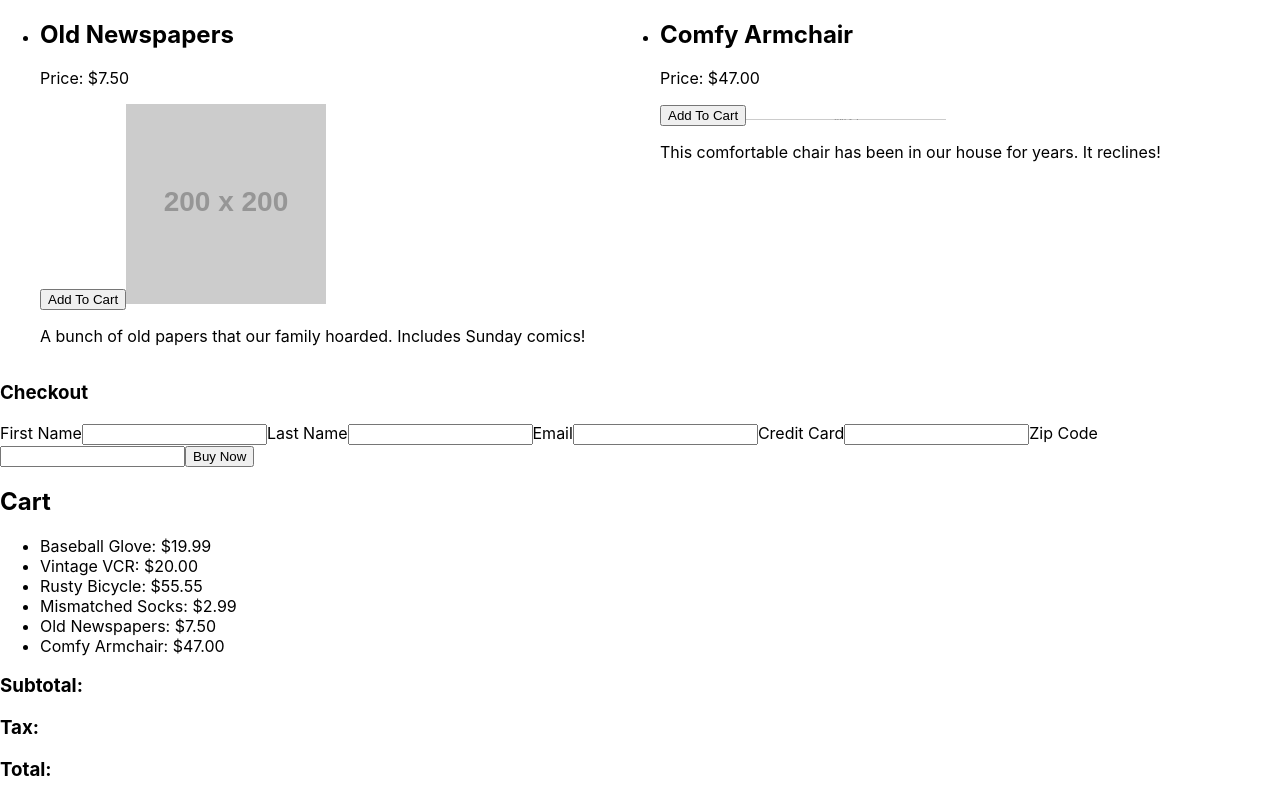
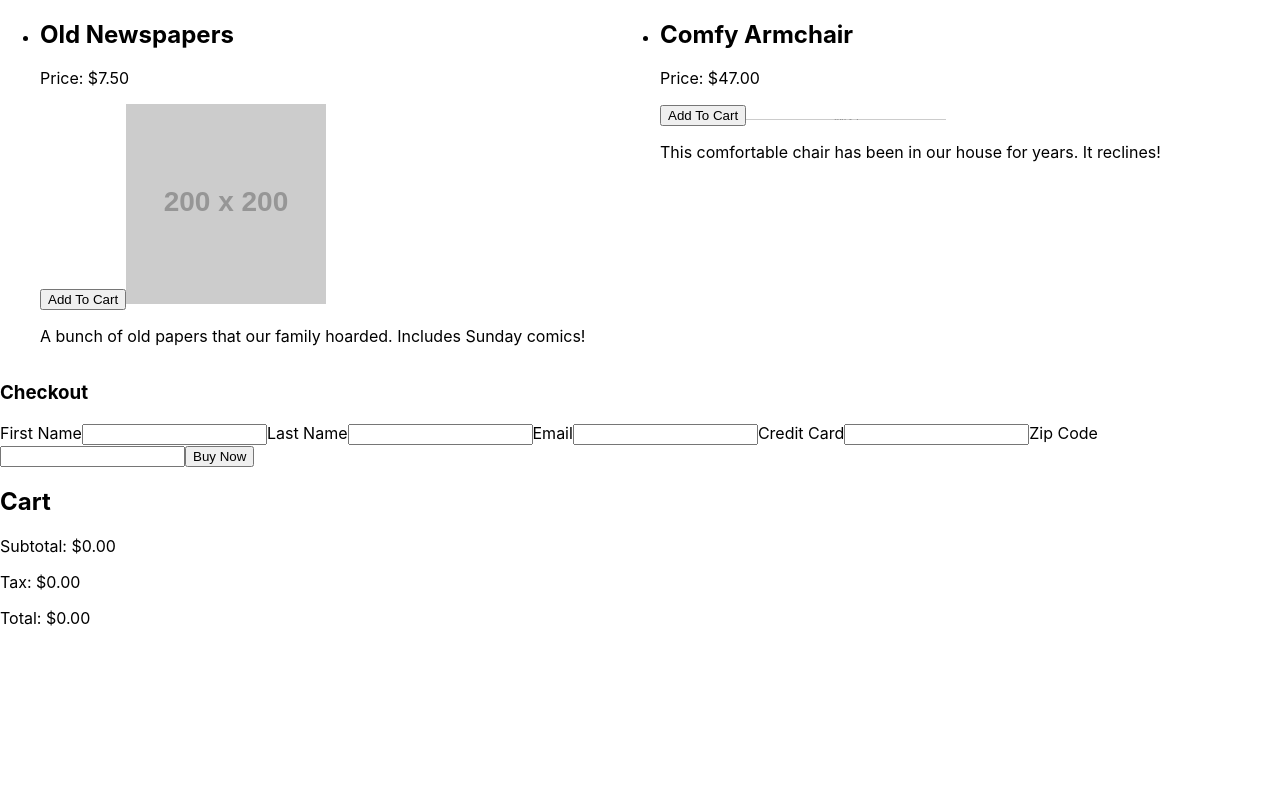
Before and after one commit to joinpursuit/Module-Three-Midmodule-Assessment-Days, a React (Create React App) app: page / in a window 1280 px wide. Shown: the part 742-1542 px from the top of the page. After the commit the page ends 1386 px from the top, so only its background shows below. Built offline with nearby package versions, Linux system fonts and the light colour scheme.

Commit message:
Pass 20 tests

```diff
--- a/src/App.js
+++ b/src/App.js
@@ -9,8 +9,16 @@ export class App extends Component {
     super()
 
     this.state = {
-      cartItems: productData
+      cartItems: []
     }
+    this.data = productData
+  }
+
+
+  addToCart = (item) => {
+    this.setState((prevState) => {
+      return {cartItems: [item, ...prevState.cartItems]}
+    })
   }
 
   handleClick = () => {
@@ -18,11 +26,18 @@ export class App extends Component {
   }
 
   render() {
+
+    const {cartItems} = this.state
+    let subtotal = cartItems.reduce((a, b) => a + b.price, 0)
+    let tax = cartItems.reduce((a, b) => a + b.price, 0) * 0.05
+    let total = subtotal + tax
+
+
     return (
       <div>
-        <ProductsList productData={productData} handleClick={this.handleClick}/>
-        <Checkout />
-        <Cart displayCart={this.state.cartItems} />
+        <ProductsList addToCart={this.addToCart}/>
+        <Checkout total={total} />
+        <Cart cartItems={this.state.cartItems} subtotal={subtotal || 0} tax={tax || 0} total={total || 0} />
       </div>
     )
   }
--- a/src/Components/Cart.js
+++ b/src/Components/Cart.js
@@ -2,7 +2,9 @@ import React from 'react'
 
 function Cart(props) {
 
-    const items = props.displayCart.map((item, i) => {
+    const {cartItems, subtotal, total, tax} = props
+
+    const items = cartItems.map((item, i) => {
         return (
             <li key={i}>
                 {item.name}: ${item.price.toFixed(2)}
@@ -18,9 +20,9 @@ function Cart(props) {
                 {items}
             </ul>
 
-            <h3>Subtotal: </h3>
-            <h3>Tax: </h3>
-            <h3>Total: </h3>
+            <p>Subtotal: ${subtotal.toFixed(2)}</p>
+            <p>Tax: ${tax.toFixed(2)}</p>
+            <p>Total: ${total.toFixed(2)}</p>
         </div>
 
     )
--- a/src/Components/Checkout.js
+++ b/src/Components/Checkout.js
@@ -22,6 +22,7 @@ export class Checkout extends Component {
 
     handleSubmit = (e) => {
         e.preventDefault()
+        const {total} = this.props
 
         if (this.state.firstName.length === 0 || this.state.lastName.length === 0 || this.state.email.length === 0 || this.state.credit.length === 0 || this.state.zip.length === 0) {
             alert(`Input is not valid`)
@@ -30,7 +31,7 @@ export class Checkout extends Component {
         } else if (this.state.zip.length < 5){
             alert(`Zip code is not valid`)
         } else {
-            alert(`Purchase complete`)
+            alert(`Purchase complete. You will be charged $${total.toFixed(2)}`)
         }
 
     }
--- /dev/null
+++ b/src/Components/ProductListItem.js
@@ -0,0 +1,18 @@
+import React from 'react'
+
+function ProductListItem({item, addToCart}) {
+
+    const {name, price, img, description, id} = item
+
+    return (
+        <li key={id}>
+        <h2>{name}</h2>
+        <p>Price: ${price.toFixed(2)}</p>
+        <button onClick={()=>addToCart(item)}>Add To Cart</button>
+        <img src={img} alt="item"/>
+        <p>{description}</p>
+    </li>
+    )
+}
+
+export default ProductListItem
--- a/src/Components/ProductsList.js
+++ b/src/Components/ProductsList.js
@@ -1,21 +1,14 @@
 import React from 'react'
+import productData from "../data/productData"
+import ProductListItem from "./ProductListItem"
 import "./Products.css"
 
 function ProductsList(props) {
 
-    const {productData, handleClick} = props
+    const {addToCart} = props
 
     const itemList = productData.map((item, i) =>{
-        return(
-
-            <li key={i}>
-                <h2>{item.name}</h2>
-                <p>Price: ${item.price.toFixed(2)}</p>
-                <button onClick={handleClick}>Add To Cart</button>
-                <img src={item.img} alt="item"/>
-                <p>{item.description}</p>
-            </li>
-        )
+        return <ProductListItem key={i} item={item} addToCart={addToCart}/>
     })
 
     return (
```
